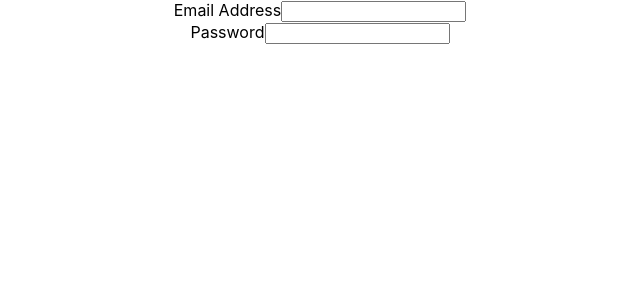
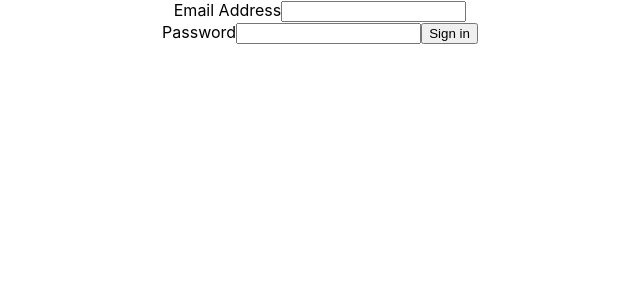
Before and after one commit to Bengazy244/azubi-ecommerce-app, a React (Create React App) app: page / in a window 1280 px wide. Shown: the top 300 px of the page, without its empty margins (320-960 px from the left). Built offline with nearby package versions, Linux system fonts and the light colour scheme.

Commit message:
Added sign button

```diff
--- a/src/component/SignIn.js
+++ b/src/component/SignIn.js
@@ -15,8 +15,8 @@ function SignIn() {
       <div className='form-group'>
         <label>Password</label>
         <input type='password'
-
         />
+      <button>Sign in</button>
 
 
       </div>
```
